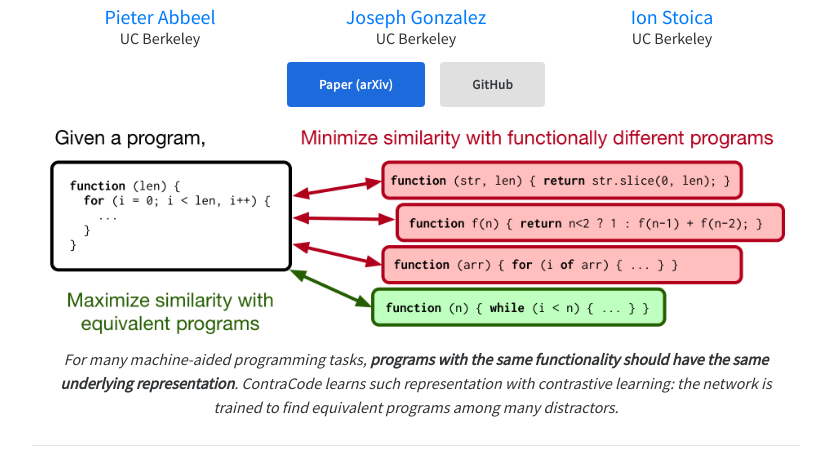
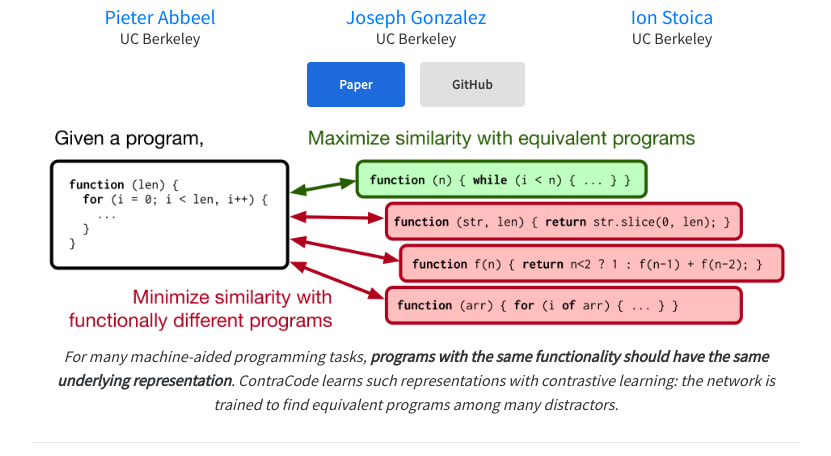
Before and after one commit to parasj/contracode, a plain HTML site: page index.html in a window 1280 px wide. Shown: the part 152-608 px from the top of the page, without its empty margins (224-1055 px from the left). Drawn offline with nearby package versions, Linux system fonts and the light colour scheme.

Commit message:
Update Twitter figure, add paper

```diff
--- a/index.html
+++ b/index.html
@@ -16,14 +16,14 @@
     <meta property="og:title" content="Contrastive Code Representation Learning" />
     <meta property="og:description" content="Jain et al 2020. Contrastive Code Representation Learning." />
     <meta property="og:url" content="https://parasj.github.io/contracode/" />
-    <meta property="og:image" content="https://parasj.github.io/contracode/assets/img/conceptual_stacked.png" />
+    <meta property="og:image" content="https://parasj.github.io/contracode/assets/img/conceptual_2to1.png" />
 
     <meta property="article:publisher" content="https://github.com/parasj" />
     <meta name="twitter:card" content="summary_large_image" />
     <meta name="twitter:title" content="Contrastive Code Representation Learning" />
     <meta name="twitter:description" content="Jain et al 2020. Contrastive Code Representation Learning." />
     <meta name="twitter:url" content="https://parasj.github.io/contracode/" />
-    <meta name="twitter:image" content="https://parasj.github.io/contracode/assets/img/conceptual_stacked.png" />
+    <meta name="twitter:image" content="https://parasj.github.io/contracode/assets/img/conceptual_2to1.png" />
     <meta name="twitter:site" content="@_parasj" />
 </head>
 
@@ -63,12 +63,15 @@
             </div>
         </div>
         <div class="buttons" style="margin-bottom: 8px;">
-            <a class="btn btn-primary" role="button" href="#">Paper (arXiv)</a>
+            <a class="btn btn-primary" role="button" href="assets/2020_contracode.pdf">Paper</a>
+            <!-- <a class="btn btn-primary" role="button" href="#">Paper (arXiv)</a> -->
             <a class="btn btn-light" role="button" href="https://github.com/parasj/contracode">GitHub</a>
         </div>
         <div class="container" style="max-width: 768px;">
             <div class="row">
-                <div class="col-md-12 text-center"><img src="assets/img/conceptual_stacked.png" style="width: 100%;margin-bottom: 8px;" alt="Conceptual overview of ContraCode"><em>For many machine-aided programming tasks, <strong>programs with the same functionality should have the same underlying representation</strong>. ContraCode learns such representation with contrastive learning: the network is trained to find equivalent programs among many distractors.</em></div>
+                <div class="col-md-12 text-center"><img src="assets/img/conceptual_ordered.png" style="width: 100%;margin-bottom: 8px;" alt="Conceptual overview of ContraCode">
+                    <em>For many machine-aided programming tasks, <strong>programs with the same functionality should have the same underlying representation</strong>.
+                    ContraCode learns such representations with contrastive learning: the network is trained to find equivalent programs among many distractors.</em></div>
             </div>
         </div>
     </div>
```
Also changed, not shown: assets/img/conceptual_2to1.png (added), assets/img/conceptual_ordered.png (added), assets/img/conceptual_stacked.png (deleted), 1 other file.
